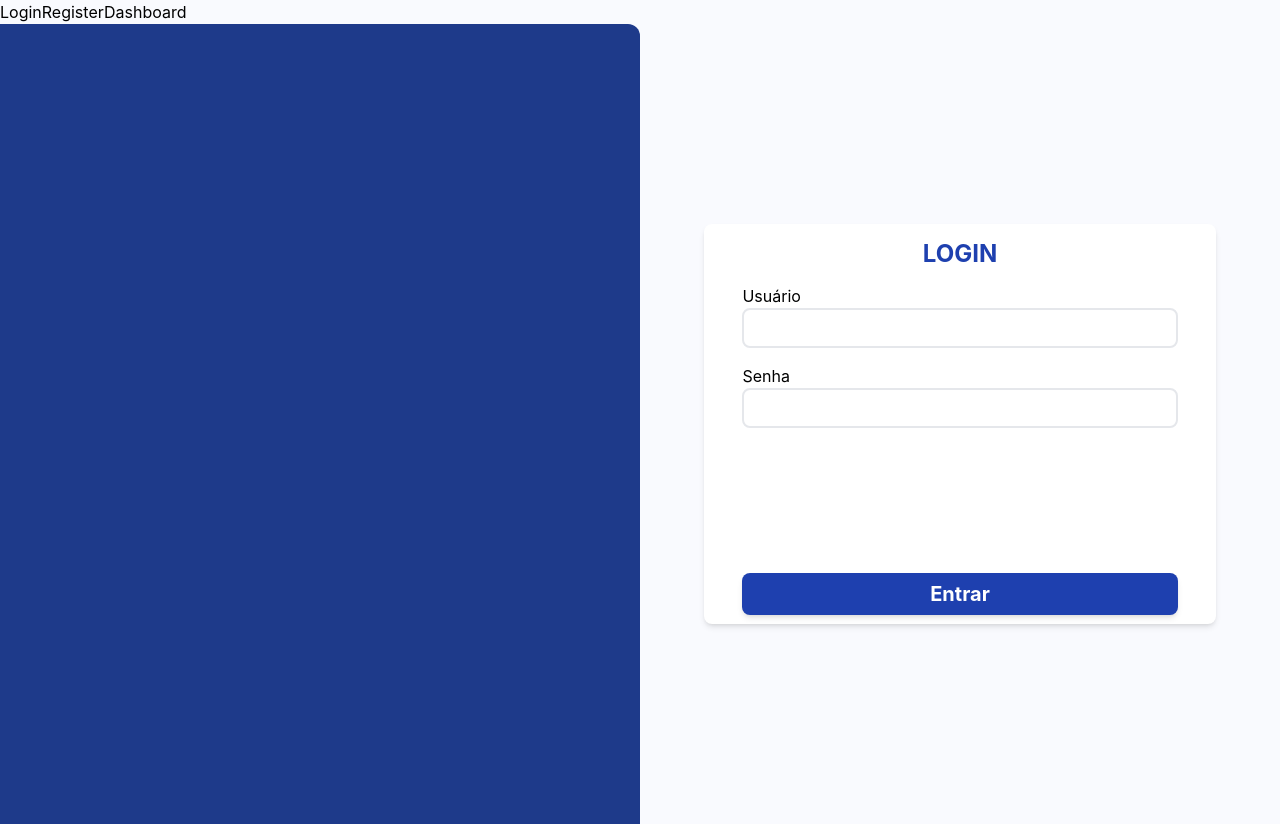
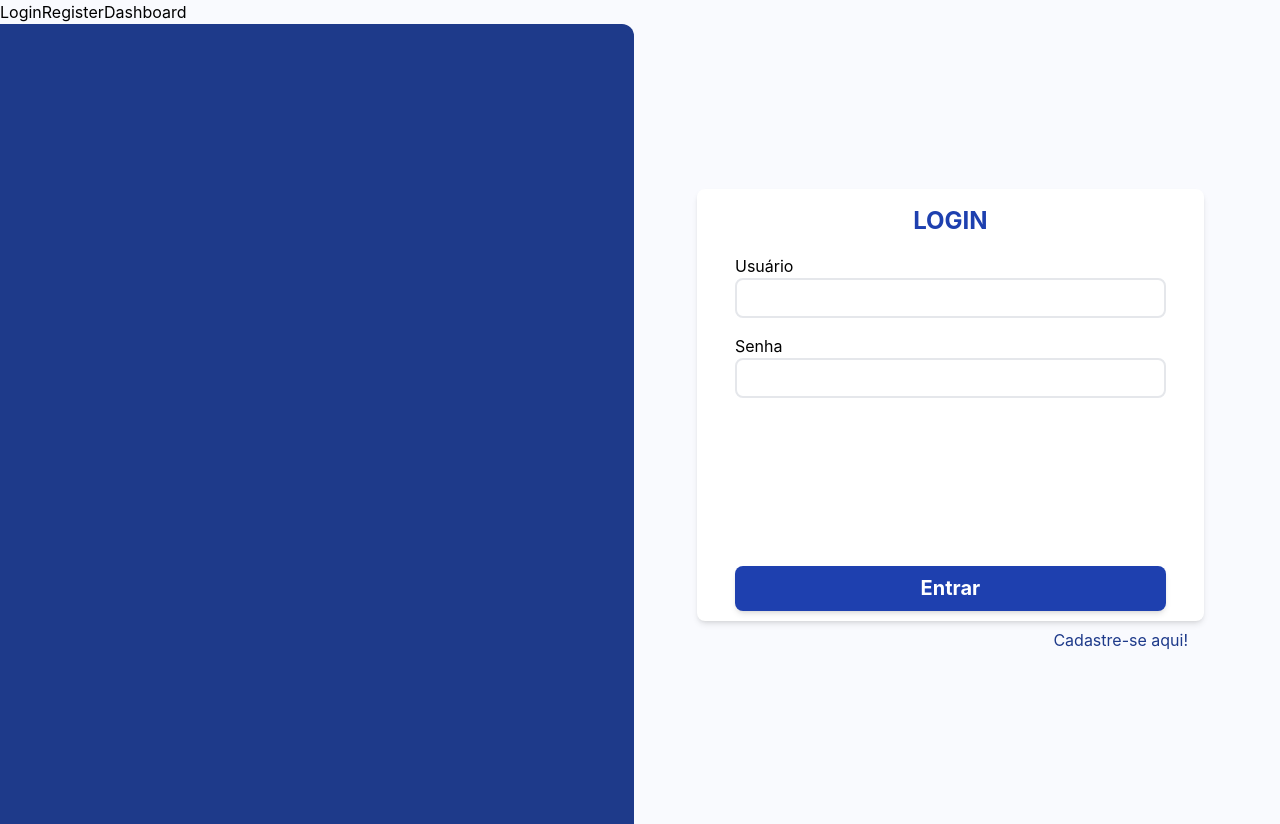
Before and after one commit to Samuelrlm/users-page, a Vue app: page / in a window 1280 px wide. Built offline with nearby package versions, Linux system fonts and the light colour scheme.

Commit message:
Add logica de login

```diff
--- a/package.json
+++ b/package.json
@@ -14,7 +14,8 @@
   "dependencies": {
     "axios": "^1.5.1",
     "vue": "^3.3.4",
-    "vue-router": "^4.2.5"
+    "vue-router": "^4.2.5",
+    "vue3-toastify": "^0.1.13"
   },
   "devDependencies": {
     "@rushstack/eslint-patch": "^1.3.3",
--- a/src/main.ts
+++ b/src/main.ts
@@ -2,10 +2,15 @@
 import { createApp } from 'vue'
 import App from './App.vue'
 import router from './router'
+import Vue3Toastify, { type ToastContainerOptions } from 'vue3-toastify';
 
 import './assets/main.css'
 
 const app = createApp(App)
+app.use(Vue3Toastify, {
+    autoClose: 3000,
+    position: 'top-right'
+} as ToastContainerOptions)
 
 app.use(router)
 
--- a/src/views/LoginView.vue
+++ b/src/views/LoginView.vue
@@ -1,8 +1,9 @@
 <template>
-  <div class="w-screen h-screen flex">
+  <div class="w-[99vw] h-screen flex">
     <div class="w-1/2 h-full bg-blue-900 rounded-tr-xl max-md:hidden"></div>
     <div class="w-1/2 h-full flex items-center justify-center max-md:w-full">
-      <form @submit.prevent="login" class="bg-white rounded-lg shadow-md w-[80%] h-[50%]">
+      <div class="w-full h-[60%] flex items-center justify-center flex-col">
+        <form @submit.prevent="login" class="bg-white rounded-lg shadow-md w-[80%] h-[90%]">
           <div class="w-full h-[15%] flex items-center justify-center">
             <p class="text-2xl text-blue-800 font-bold">LOGIN</p>
           </div>
@@ -35,6 +36,10 @@
             </button>
           </div>
         </form>
+        <div class="w-[75%] h-[8%] flex justify-end items-center">
+          <a href="/register" class="text-blue-900 hover:text-blue-700 transition-all ease-in-out duration-200">Cadastre-se aqui!</a>
+        </div>
+      </div>
     </div>
   </div>
 </template>
@@ -42,6 +47,8 @@
 <script setup lang="ts">
 import { reactive } from 'vue'
 import api from '../services/api'
+import { toast } from 'vue3-toastify';
+import 'vue3-toastify/dist/index.css';
 
 const user = reactive({
   email: '',
@@ -52,8 +59,8 @@ async function login() {
   try {
     const response = await api.post('auth/login', user)
     console.log(response)
-  } catch (error) {
-    console.log(error)
+  } catch (error: any) {
+    toast.error(error?.response?.data.message)
   }
 }
 </script>
```
Also changed, not shown: tsconfig.json (+6 -1 lines), 1 other file (tests, documents, lock files or other folders). Lines whose indentation alone changed are shown as unchanged.
